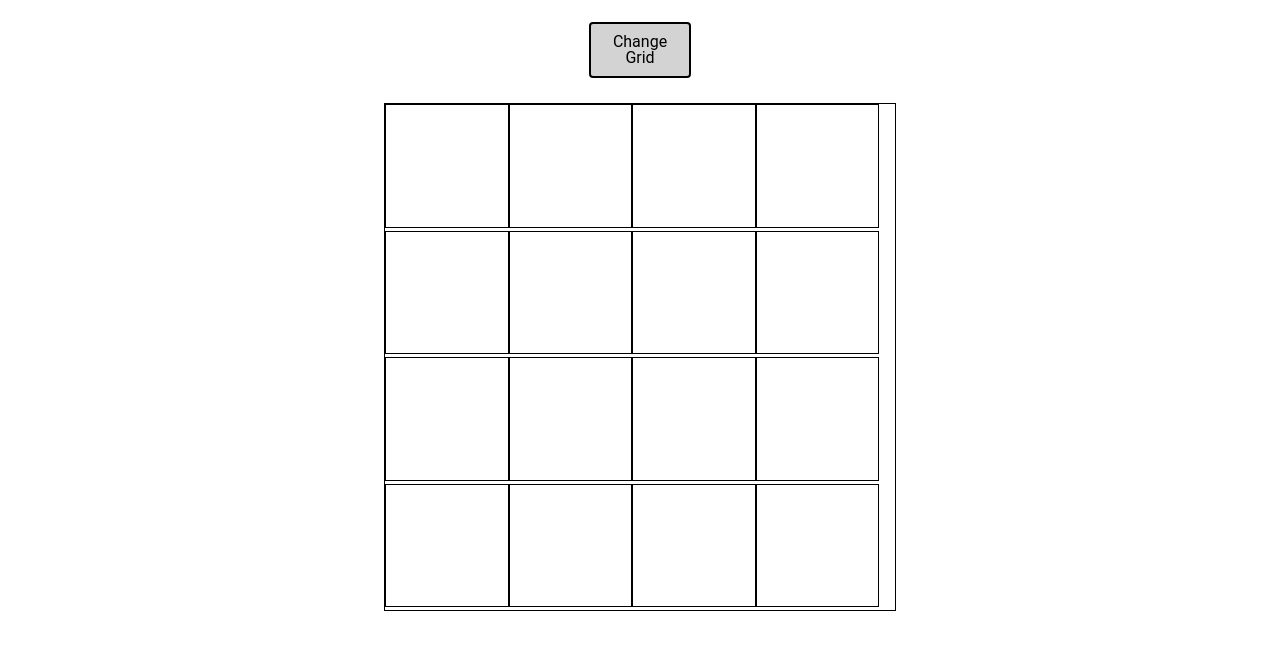
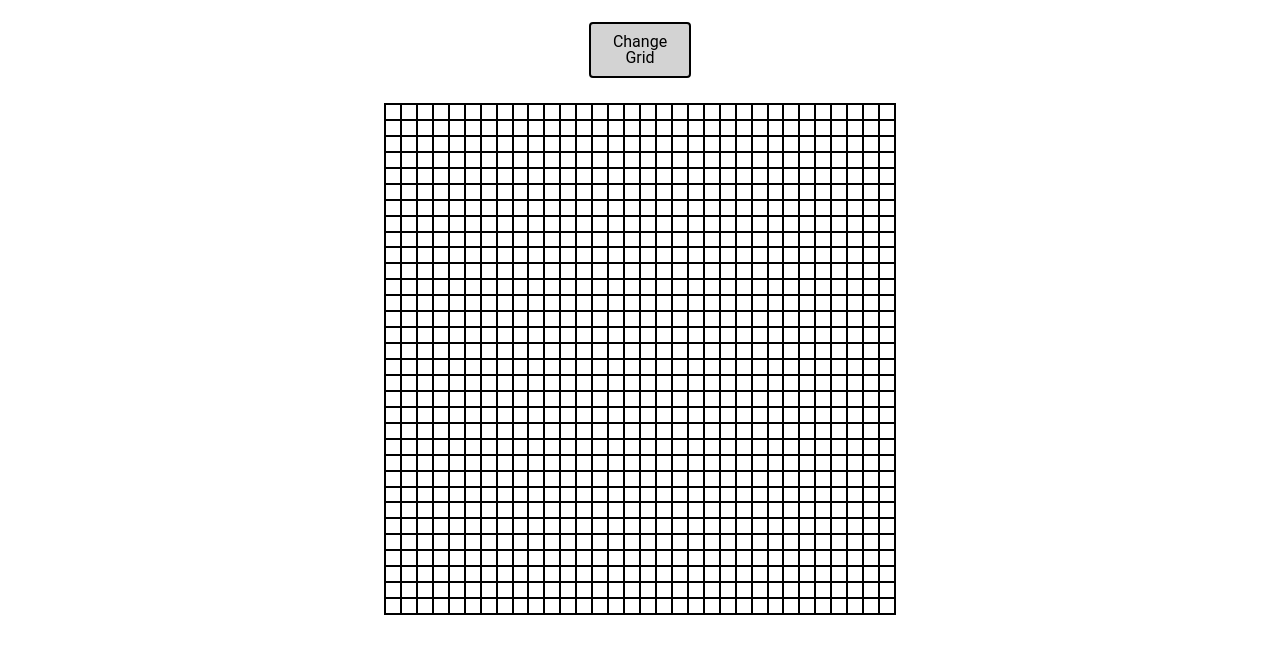
Before and after one commit to nickfrahm/EtchASketch, a plain HTML site: page index.html in a window 1280 px wide. Shown: the part 71-724 px from the top of the page. Drawn offline with Linux system fonts and the light colour scheme.

Commit message:
fixed grid generation

```diff
--- a/index.js
+++ b/index.js
@@ -1,21 +1,20 @@
 //default grid to 16x16
-let squares = 4;
+let squares = 32;
 
 //populate grid via squares
 function populateGrid(numSquares) {
     const width = document.getElementById('grid').clientWidth;
     const height = document.getElementById('grid').clientWidth;
-    const squareWidth = width/numSquares;
-    const squareHeight = height/numSquares;
+    const squareSize = (1/squares*100);
 
-    console.log(`w: ${width}`, `h: ${height}`, `sw: ${squareWidth}`, `sh: ${squareHeight}`);
+    console.log(`w: ${width}`, `h: ${height}`, `squareSize: ${squareSize}`);
 
     for (let j = 0; j < numSquares; j++) {
         console.log("row " + (j+1))
         for (let i = 0; i < numSquares; i++) {
             let div = document.createElement("div");
-            div.style.width = (squareWidth - squares).toString() + "px";
-            div.style.height = (squareHeight - squares).toString() + "px";
+            div.style.width = squareSize + "%";
+            div.className = "square square:after";
             div.style.border = "1px solid black";
             div.style.display = 'inline-block';
             div.style.padding = '0';
--- a/main.css
+++ b/main.css
@@ -69,6 +69,7 @@ table {
     margin:  25px auto;
     font-family: Roboto, sans-serif;
     font-size: 1rem;
+    min-width: 79px;
 }
 
 .btn:hover {
@@ -82,4 +83,12 @@ table {
     margin: 0 auto;
     padding: 0;
     overflow: hidden;
+    line-height: 0;
+    max-width: 960px;
 }
+
+.square:after {
+    content: "";
+    display: block;
+    padding-bottom: 100%;
+  }
```
